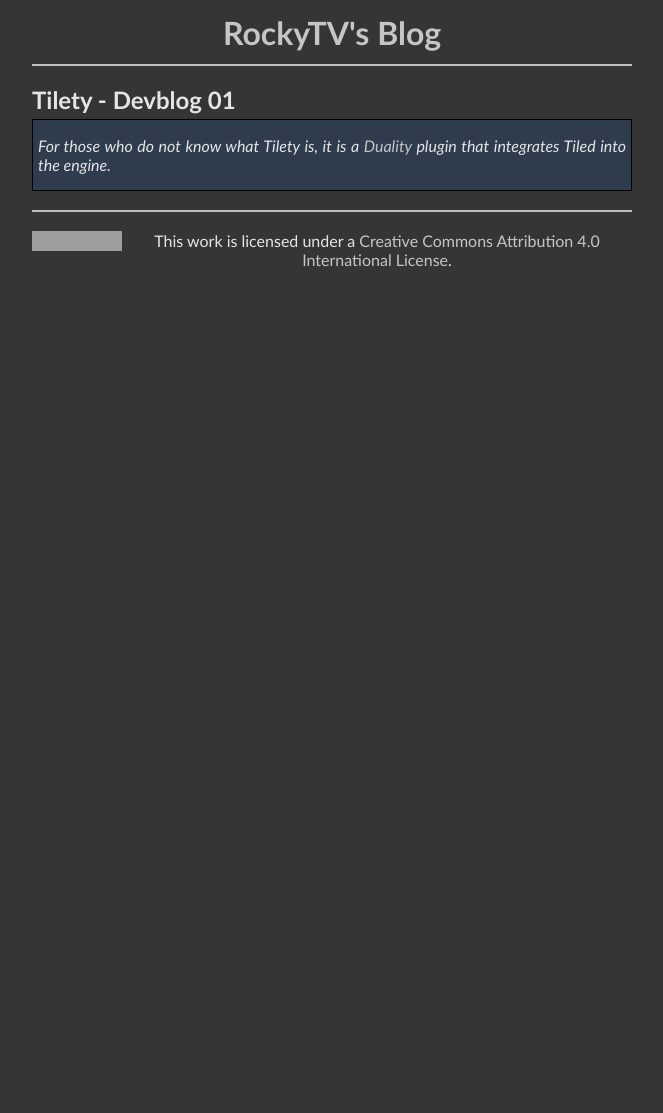
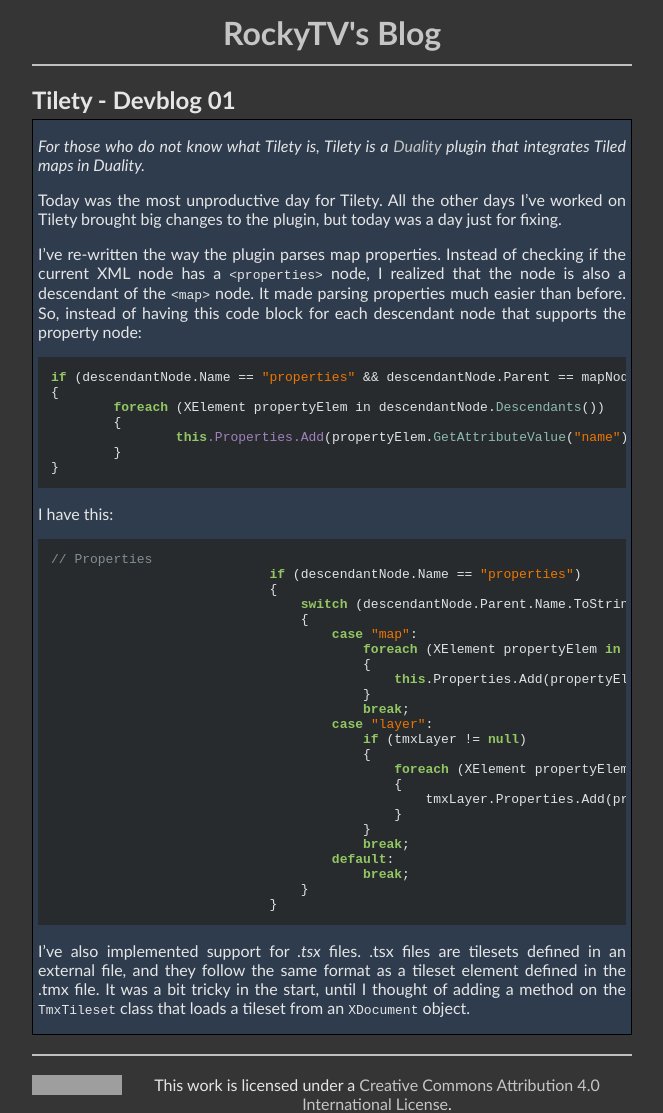
Before and after one commit to kyl3r92/rockytv.github.io, a Jekyll site: the page built from _posts/2015-06-21-Tilety-devblog-01.md, in a window 1280 px wide. Shown: the whole page, without its empty margins (308-971 px from the left). Built offline with Jekyll 4.4.1, drawn with Linux system fonts in a browser that asks for light colours; nearby versions of some CDN libraries; before the commit the page ends 900 px from its top, so only the background shows below that; grey boxes are pictures that could not be loaded.

Commit message:
Update 2015-06-21-Tilety-devblog-01.md

````diff
--- a/_posts/2015-06-21-Tilety-devblog-01.md
+++ b/_posts/2015-06-21-Tilety-devblog-01.md
@@ -3,4 +3,46 @@ title: Tilety - Devblog 01
 category: duality
 ---
 
-*For those who do not know what Tilety is, it is a [Duality](http://duality.adamslair.net/) plugin that integrates Tiled into the engine.*
+*For those who do not know what Tilety is, Tilety is a [Duality](http://duality.adamslair.net/) plugin that integrates Tiled maps in Duality.*
+
+Today was the most unproductive day for Tilety. All the other days I've worked on Tilety brought big changes to the plugin, but today was a day just for fixing.
+
+I've re-written the way the plugin parses map properties. Instead of checking if the current XML node has a `<properties>` node, I realized that the node is also a descendant of the `<map>` node. It made parsing properties much easier than before. So, instead of having this code block for each descendant node that supports the property node:
+```csharp
+if (descendantNode.Name == "properties" && descendantNode.Parent == mapNode)
+{
+	foreach (XElement propertyElem in descendantNode.Descendants())
+	{
+		this.Properties.Add(propertyElem.GetAttributeValue("name"), propertyElem.GetAttributeValue("value"));
+	}
+}
+```
+I have this:
+```csharp
+// Properties
+                            if (descendantNode.Name == "properties")
+                            {
+                                switch (descendantNode.Parent.Name.ToString())
+                                {
+                                    case "map":
+                                        foreach (XElement propertyElem in descendantNode.Descendants())
+                                        {
+                                            this.Properties.Add(propertyElem.GetAttributeValue("name"), propertyElem.GetAttributeValue("value"));
+                                        }
+                                        break;
+                                    case "layer":
+                                        if (tmxLayer != null)
+                                        {
+                                            foreach (XElement propertyElem in descendantNode.Descendants())
+                                            {
+                                                tmxLayer.Properties.Add(propertyElem.GetAttributeValue("name"), propertyElem.GetAttributeValue("value"));
+                                            }
+                                        }
+                                        break;
+                                    default:
+                                        break;
+                                }
+                            }
+```
+
+I've also implemented support for *.tsx* files. .tsx files are tilesets defined in an external file, and they follow the same format as a tileset element defined in the .tmx file. It was a bit tricky in the start, until I thought of adding a method on the `TmxTileset` class that loads a tileset from an `XDocument` object.
````
